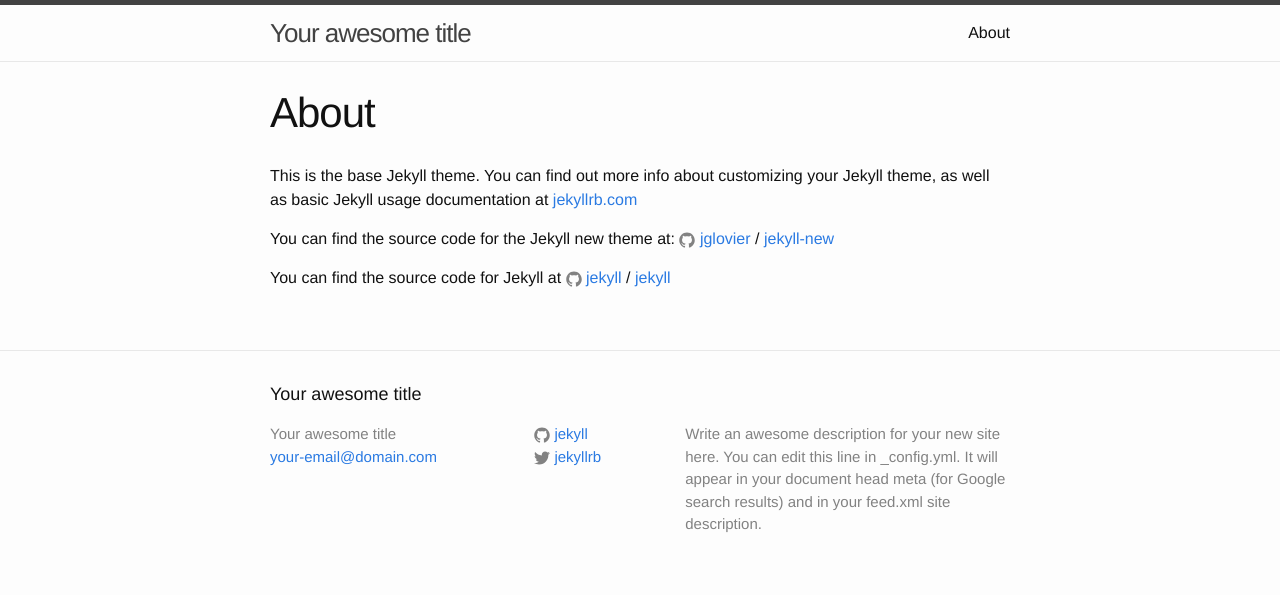
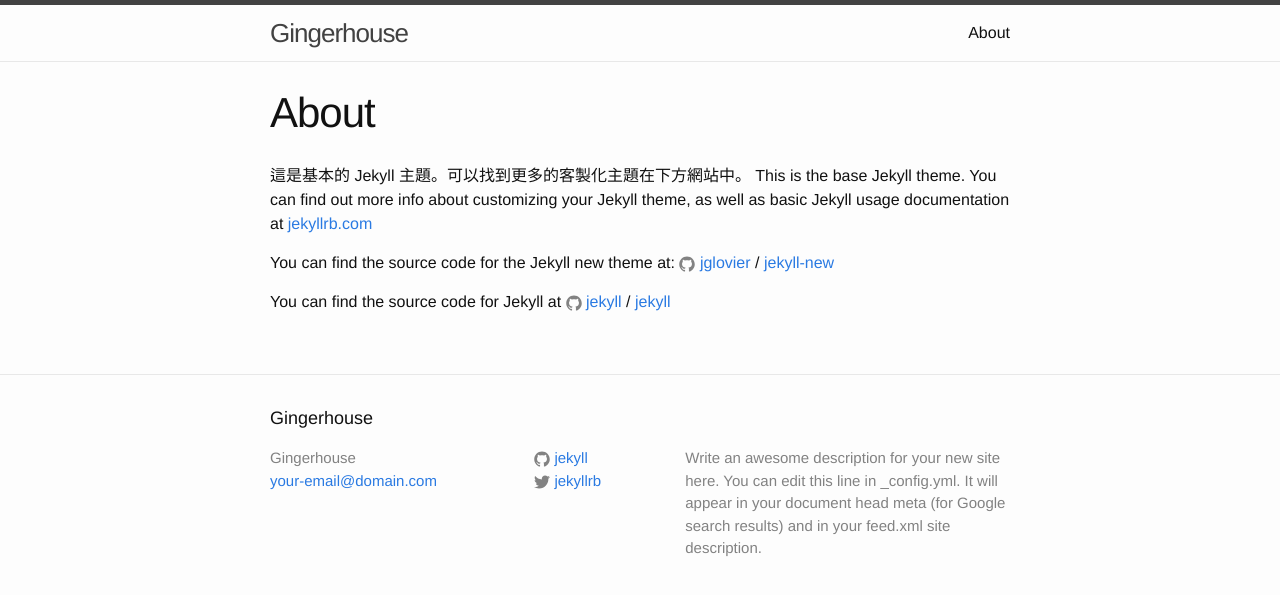
Before and after one commit to Lianginger/Lianginger.github.io, a Jekyll site: the page built from about.md, in a window 1280 px wide. Shown: the top 595 px of the page. Built offline with Jekyll 4.4.1, drawn with Linux system fonts in a browser that asks for light colours.

Commit message:
1130 在 About 頁面新增中文

```diff
--- a/_config.yml
+++ b/_config.yml
@@ -6,7 +6,7 @@
 # 'jekyll serve'. If you change this file, please restart the server process.
 
 # Site settings
-title: Your awesome title
+title: Gingerhouse
 email: your-email@domain.com
 description: > # this means to ignore newlines until "baseurl:"
   Write an awesome description for your new site here. You can edit this
--- a/about.md
+++ b/about.md
@@ -3,7 +3,7 @@ layout: page
 title: About
 permalink: /about/
 ---
-
+這是基本的 Jekyll 主題。可以找到更多的客製化主題在下方網站中。
 This is the base Jekyll theme. You can find out more info about customizing your Jekyll theme, as well as basic Jekyll usage documentation at [jekyllrb.com](http://jekyllrb.com/)
 
 You can find the source code for the Jekyll new theme at:
```
